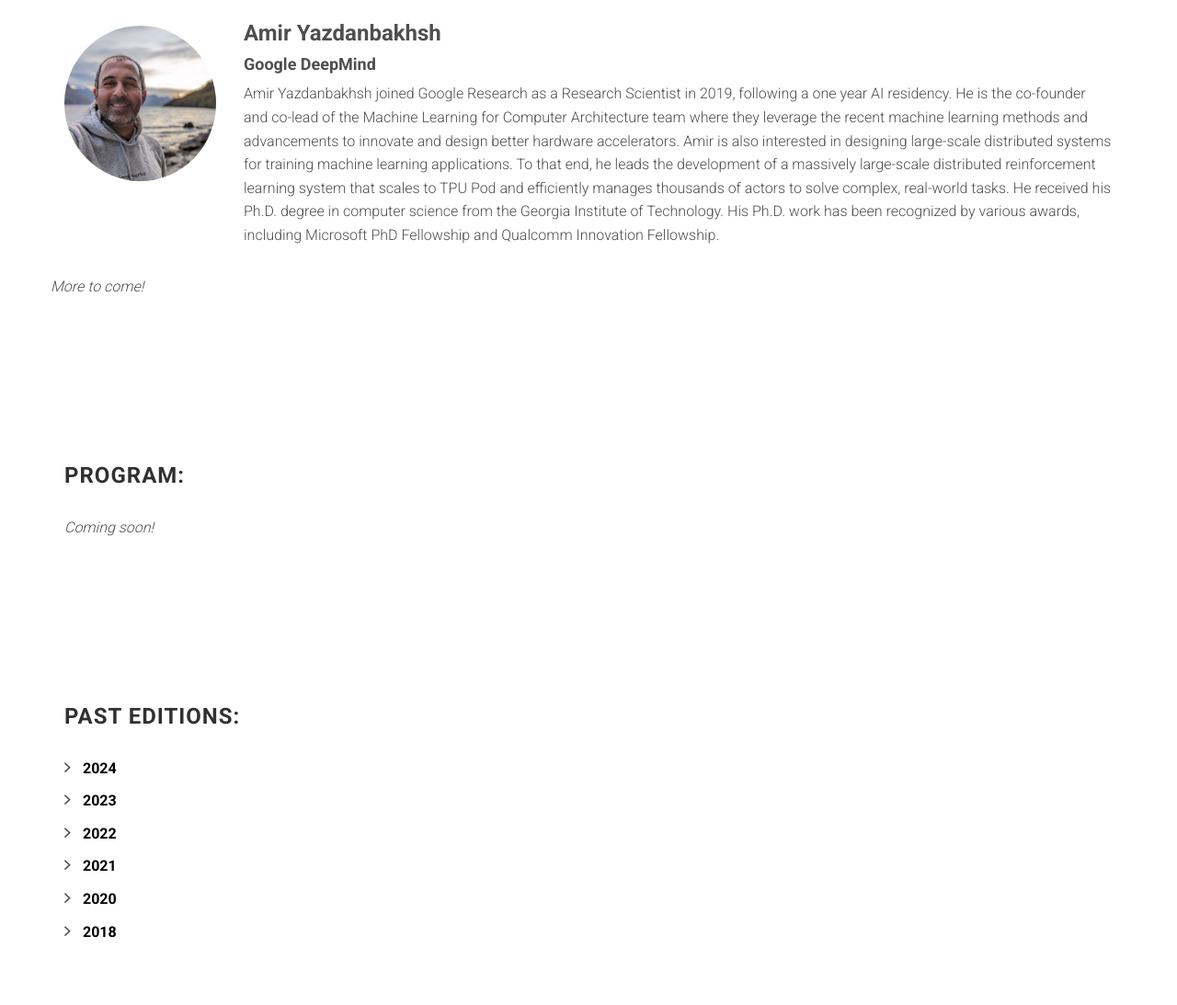
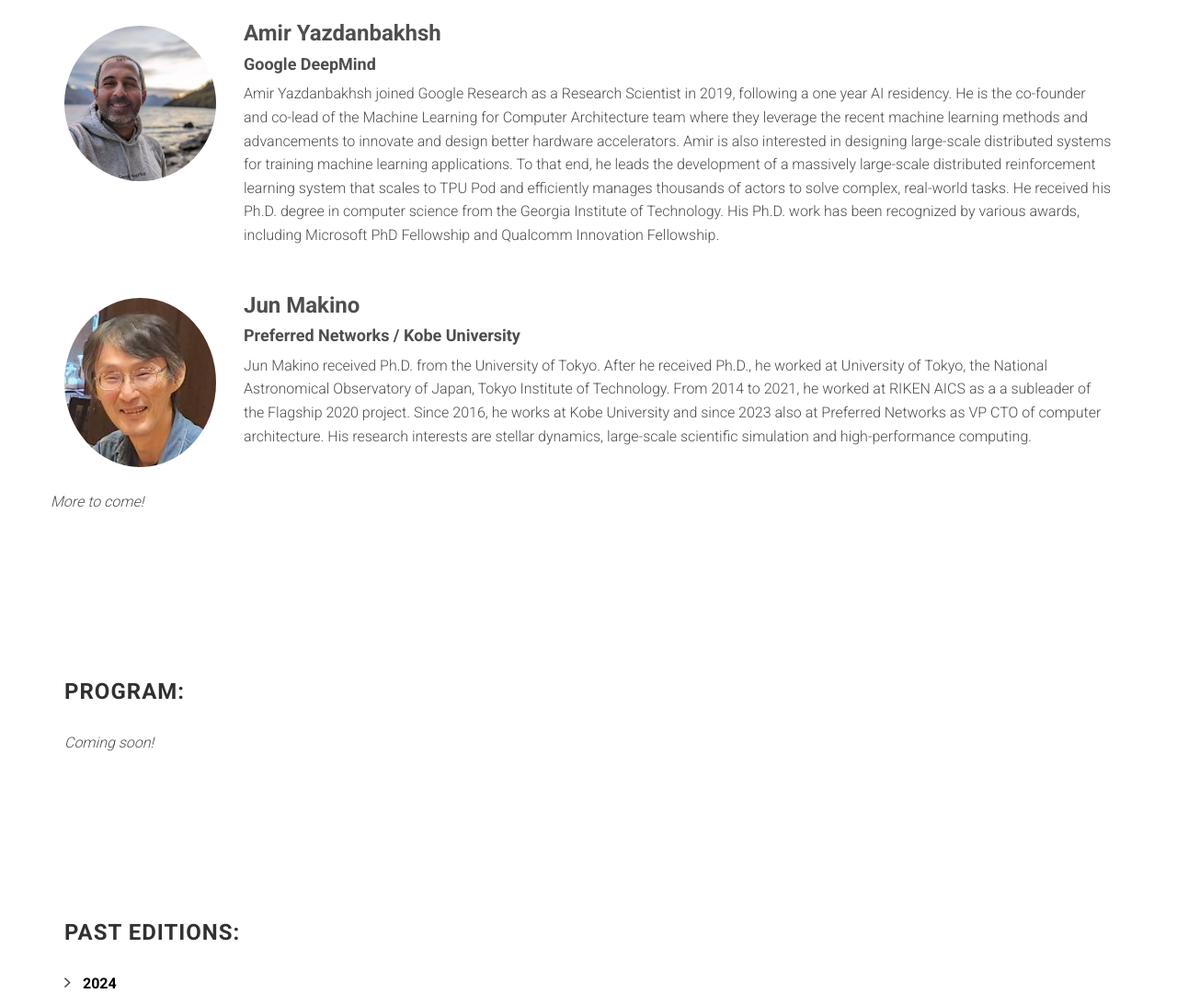
Before and after one commit to augustojv/cogarch-workshop-2025, a website: page index.html in a window 1280 px wide. Shown: the part 3102-4195 px from the top of the page at 92% size. Drawn offline with Linux system fonts and the light colour scheme; files whose address does not match are found by name.

Commit message:
Invited speaker added

```diff
--- a/index.html
+++ b/index.html
@@ -248,6 +248,27 @@
 						system that scales to TPU Pod and efficiently manages thousands of actors to solve complex, real-world tasks. He received his Ph.D.
 						degree in computer science from the Georgia Institute of Technology. His Ph.D. work has been recognized by various awards, including
 						Microsoft PhD Fellowship and Qualcomm Innovation Fellowship.
+          	  		</p>
+				</div>
+            </div>
+
+            <div class="row">
+                <div class="col-md-2">
+                    <div class="speaker">
+                        <figure>
+                            <img alt="" class="img-responsive center-block" src="assets/images/speakers/jun_makino.jpg" style="border-radius:50%">
+                        </figure>
+                    </div>
+                </div>
+
+                <div class="col-sm-10">
+					<h3>Jun Makino</h3>
+					<h4>Preferred Networks / Kobe University</h4>
+					<p>
+						Jun Makino received Ph.D. from the University of Tokyo. After he received Ph.D., he worked at University of Tokyo, the National
+						Astronomical Observatory of Japan, Tokyo Institute of Technology. From 2014 to 2021, he worked at RIKEN AICS as a a subleader of
+						the Flagship 2020 project. Since 2016, he works at Kobe University and since 2023 also at Preferred Networks as VP CTO of computer
+						architecture. His research interests are stellar dynamics, large-scale scientific simulation and high-performance computing.
           	  		</p>
 				</div>
             </div>
```
Also changed, not shown: assets/images/speakers/jun_makino.jpg (added).
